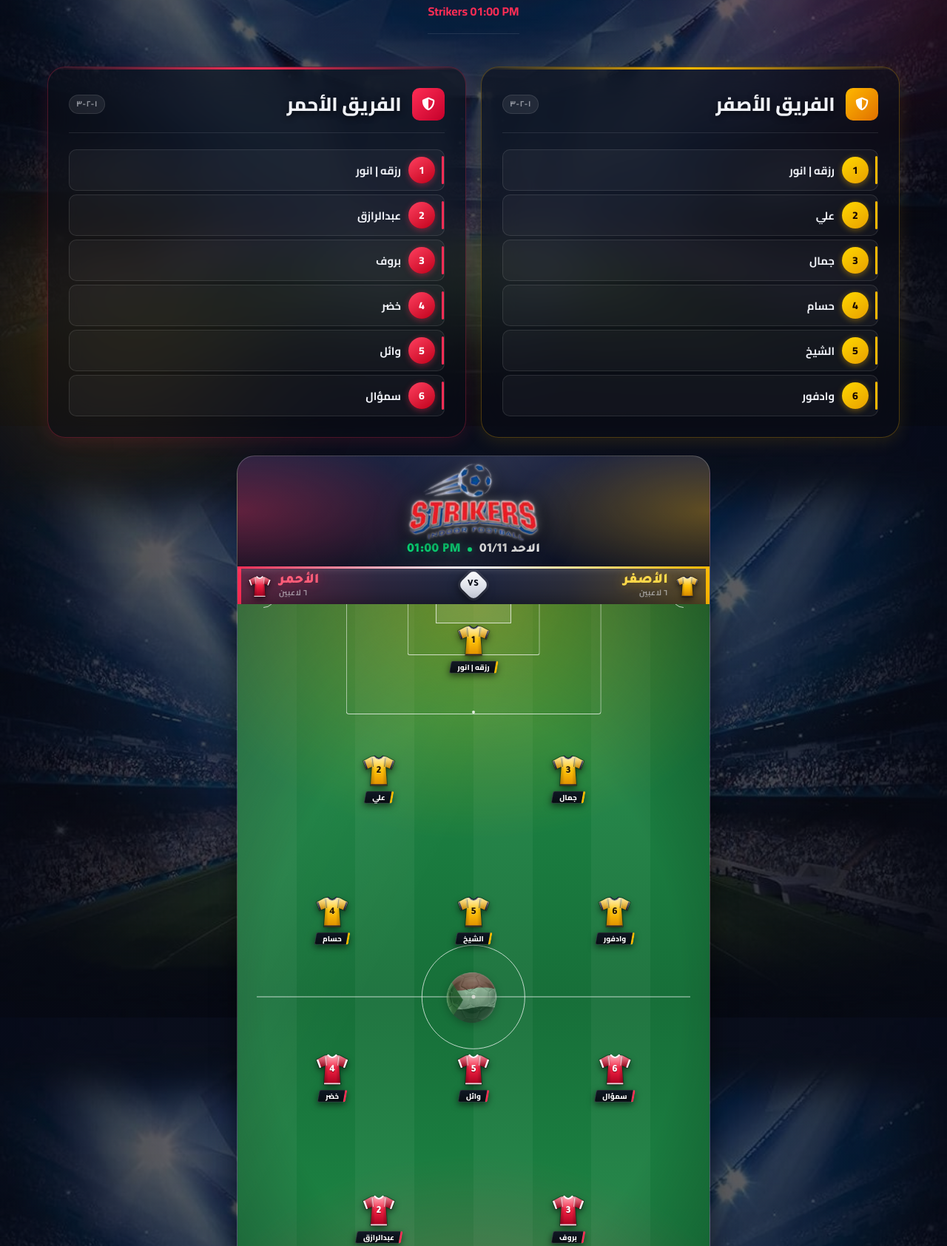
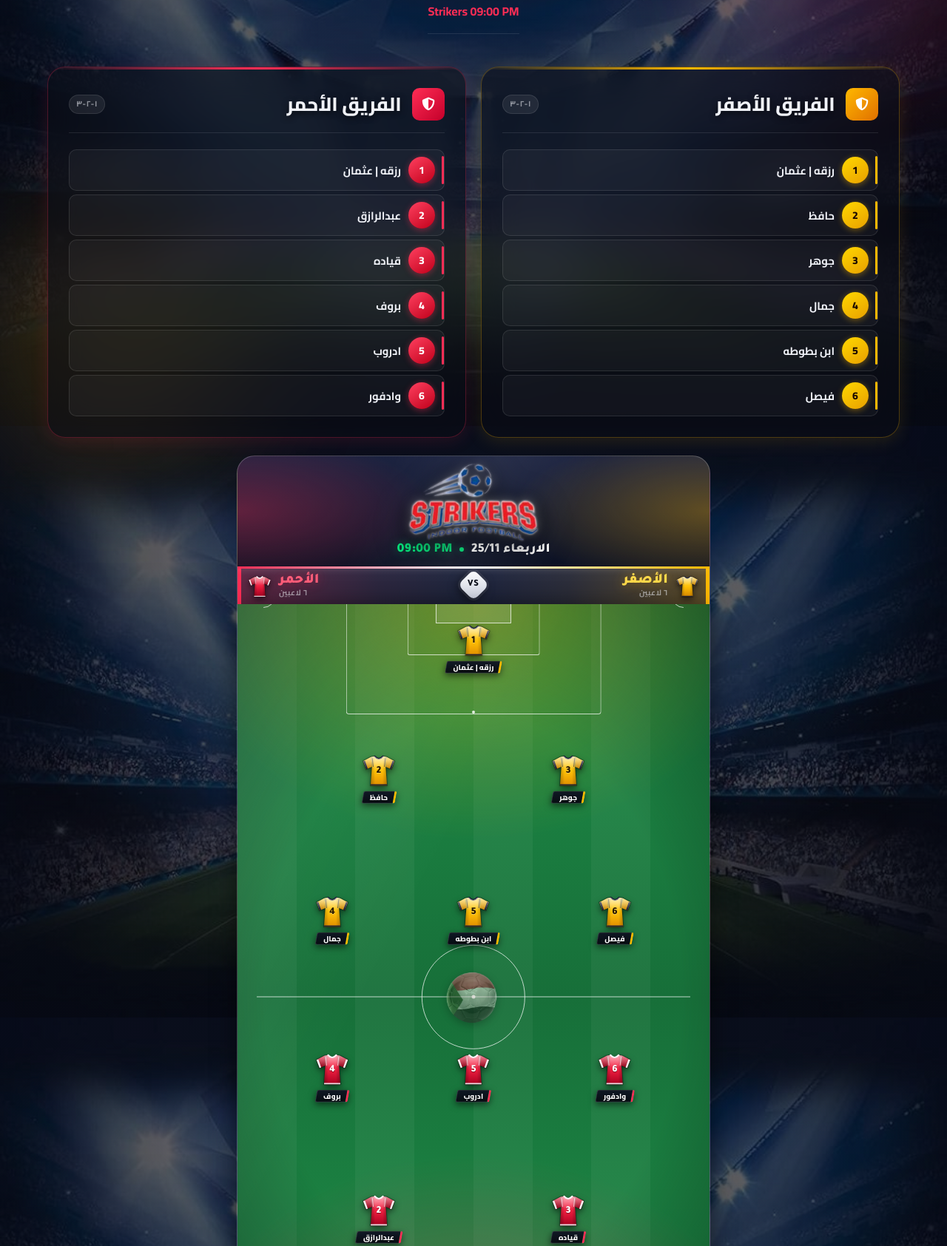
Before and after one commit to Mody2828/SudaneseFootball, a plain HTML site: page index.html in a window 1280 px wide. Shown: the part 224-1909 px from the top of the page at 74% size. Drawn offline with Linux system fonts and the light colour scheme; a web font is replaced by a local one.

Commit message:
2511 routine: set up Wednesday 25/11 at Strikers (6v6)
No archive for the previous match (no result data). Jersey holder left
empty for this session; jerseys table untouched.

Co-Authored-By: Claude Opus 5.5 <noreply@anthropic.com>
Claude-Session: https://claude.ai/code/session_01RAnQ3f8wWd3J3UdmXpmUKx

```diff
--- a/index.html
+++ b/index.html
@@ -234,9 +234,9 @@
       <!-- Teams Section -->
       <section class="teams-section">
         <div class="match-info">
-          <h1 class="match-title">تمرين الاحد 01/11</h1>
+          <h1 class="match-title">تمرين الاربعاء 25/11</h1>
           <div class="match-details">
-            <span class="time">Strikers 01:00 PM</span>
+            <span class="time">Strikers 09:00 PM</span>
           </div>
         </div>
 
@@ -251,12 +251,12 @@
               <span class="tv-formation">١-٢-٣</span>
             </div>
             <div class="tv-lineup">
-              <div class="tv-player-card" style="--ti:0"><div class="tv-num player-number">1</div><span class="tv-name player-name">رزقه | انور</span></div>
-              <div class="tv-player-card" style="--ti:1"><div class="tv-num player-number">2</div><span class="tv-name player-name">علي</span></div>
-              <div class="tv-player-card" style="--ti:2"><div class="tv-num player-number">3</div><span class="tv-name player-name">جمال</span></div>
-              <div class="tv-player-card" style="--ti:3"><div class="tv-num player-number">4</div><span class="tv-name player-name">حسام</span></div>
-              <div class="tv-player-card" style="--ti:4"><div class="tv-num player-number">5</div><span class="tv-name player-name">الشيخ</span></div>
-              <div class="tv-player-card" style="--ti:5"><div class="tv-num player-number">6</div><span class="tv-name player-name">وادفور</span></div>
+              <div class="tv-player-card" style="--ti:0"><div class="tv-num player-number">1</div><span class="tv-name player-name">رزقه | عثمان</span></div>
+              <div class="tv-player-card" style="--ti:1"><div class="tv-num player-number">2</div><span class="tv-name player-name">حافظ</span></div>
+              <div class="tv-player-card" style="--ti:2"><div class="tv-num player-number">3</div><span class="tv-name player-name">جوهر</span></div>
+              <div class="tv-player-card" style="--ti:3"><div class="tv-num player-number">4</div><span class="tv-name player-name">جمال</span></div>
+              <div class="tv-player-card" style="--ti:4"><div class="tv-num player-number">5</div><span class="tv-name player-name">ابن بطوطه</span></div>
+              <div class="tv-player-card" style="--ti:5"><div class="tv-num player-number">6</div><span class="tv-name player-name">فيصل</span></div>
             </div>
           </div>
 
@@ -270,12 +270,12 @@
               <span class="tv-formation">١-٢-٣</span>
             </div>
             <div class="tv-lineup">
-              <div class="tv-player-card" style="--ti:0"><div class="tv-num player-number">1</div><span class="tv-name player-name">رزقه | انور</span></div>
+              <div class="tv-player-card" style="--ti:0"><div class="tv-num player-number">1</div><span class="tv-name player-name">رزقه | عثمان</span></div>
               <div class="tv-player-card" style="--ti:1"><div class="tv-num player-number">2</div><span class="tv-name player-name">عبدالرازق</span></div>
-              <div class="tv-player-card" style="--ti:2"><div class="tv-num player-number">3</div><span class="tv-name player-name">بروف</span></div>
-              <div class="tv-player-card" style="--ti:3"><div class="tv-num player-number">4</div><span class="tv-name player-name">خضر</span></div>
-              <div class="tv-player-card" style="--ti:4"><div class="tv-num player-number">5</div><span class="tv-name player-name">وائل</span></div>
-              <div class="tv-player-card" style="--ti:5"><div class="tv-num player-number">6</div><span class="tv-name player-name">سمؤال</span></div>
+              <div class="tv-player-card" style="--ti:2"><div class="tv-num player-number">3</div><span class="tv-name player-name">قياده</span></div>
+              <div class="tv-player-card" style="--ti:3"><div class="tv-num player-number">4</div><span class="tv-name player-name">بروف</span></div>
+              <div class="tv-player-card" style="--ti:4"><div class="tv-num player-number">5</div><span class="tv-name player-name">ادروب</span></div>
+              <div class="tv-player-card" style="--ti:5"><div class="tv-num player-number">6</div><span class="tv-name player-name">وادفور</span></div>
             </div>
           </div>
         </div>
@@ -288,9 +288,9 @@
         <div class="poster-head">
           <h2 class="poster-venue lineup-venue"><img class="venue-logo" src="strikers-logo.png" alt="Strikers"></h2>
           <div class="poster-when">
-            <span class="lineup-date">الاحد 01/11</span>
+            <span class="lineup-date">الاربعاء 25/11</span>
             <span class="poster-sep" aria-hidden="true"></span>
-            <span class="lineup-time">01:00 PM</span>
+            <span class="lineup-time">09:00 PM</span>
           </div>
         </div>
         <div class="vs-plate">
@@ -343,47 +343,47 @@
             <!-- ── Yellow Team (top half, GK at top) — 1-2-3 ── -->
             <!-- GK -->
             <div class="pp yp" style="left:50%;top:5.5%;--p:0">
-              <div class="pp-dot"></div><span class="pp-name">رزقه | انور</span>
+              <div class="pp-dot"></div><span class="pp-name">رزقه | عثمان</span>
             </div>
             <!-- DEF -->
             <div class="pp yp" style="left:30%;top:22%;--p:1">
-              <div class="pp-dot"></div><span class="pp-name">علي</span>
+              <div class="pp-dot"></div><span class="pp-name">حافظ</span>
             </div>
             <div class="pp yp" style="left:70%;top:22%;--p:2">
-              <div class="pp-dot"></div><span class="pp-name">جمال</span>
+              <div class="pp-dot"></div><span class="pp-name">جوهر</span>
             </div>
             <!-- FWD -->
             <div class="pp yp" style="left:20%;top:40%;--p:3">
-              <div class="pp-dot"></div><span class="pp-name">حسام</span>
+              <div class="pp-dot"></div><span class="pp-name">جمال</span>
             </div>
             <div class="pp yp" style="left:50%;top:40%;--p:4">
-              <div class="pp-dot"></div><span class="pp-name">الشيخ</span>
+              <div class="pp-dot"></div><span class="pp-name">ابن بطوطه</span>
             </div>
             <div class="pp yp" style="left:80%;top:40%;--p:5">
-              <div class="pp-dot"></div><span class="pp-name">وادفور</span>
+              <div class="pp-dot"></div><span class="pp-name">فيصل</span>
             </div>
 
             <!-- ── Red Team (bottom half, GK at bottom) — 1-2-3 ── -->
             <!-- GK -->
             <div class="pp rp" style="left:50%;top:94.5%;--p:6">
-              <div class="pp-dot"></div><span class="pp-name">رزقه | انور</span>
+              <div class="pp-dot"></div><span class="pp-name">رزقه | عثمان</span>
             </div>
             <!-- DEF -->
             <div class="pp rp" style="left:30%;top:78%;--p:7">
               <div class="pp-dot"></div><span class="pp-name">عبدالرازق</span>
             </div>
             <div class="pp rp" style="left:70%;top:78%;--p:8">
-              <div class="pp-dot"></div><span class="pp-name">بروف</span>
+              <div class="pp-dot"></div><span class="pp-name">قياده</span>
             </div>
             <!-- FWD -->
             <div class="pp rp" style="left:20%;top:60%;--p:9">
-              <div class="pp-dot"></div><span class="pp-name">خضر</span>
+              <div class="pp-dot"></div><span class="pp-name">بروف</span>
             </div>
             <div class="pp rp" style="left:50%;top:60%;--p:10">
-              <div class="pp-dot"></div><span class="pp-name">وائل</span>
+              <div class="pp-dot"></div><span class="pp-name">ادروب</span>
             </div>
             <div class="pp rp" style="left:80%;top:60%;--p:11">
-              <div class="pp-dot"></div><span class="pp-name">سمؤال</span>
+              <div class="pp-dot"></div><span class="pp-name">وادفور</span>
             </div>
 
           </div><!-- /football-pitch -->
@@ -399,7 +399,7 @@
             <div class="bench-header jerseys-header">
               <i class="fas fa-tshirt"></i>
               <h3>الفنايل</h3>
-              <span class="bench-name jerseys-holder">رزقه</span>
+              <span class="bench-name jerseys-holder"></span>
             </div>
           </div>
 
@@ -410,7 +410,10 @@
             </div>
             <div class="bench-players">
               <div class="bench-player">
-                <span class="bench-name">لا يوجد</span>
+                <span class="bench-name">انور</span>
+              </div>
+              <div class="bench-player">
+                <span class="bench-name">حسام</span>
               </div>
             </div>
           </div>
```
